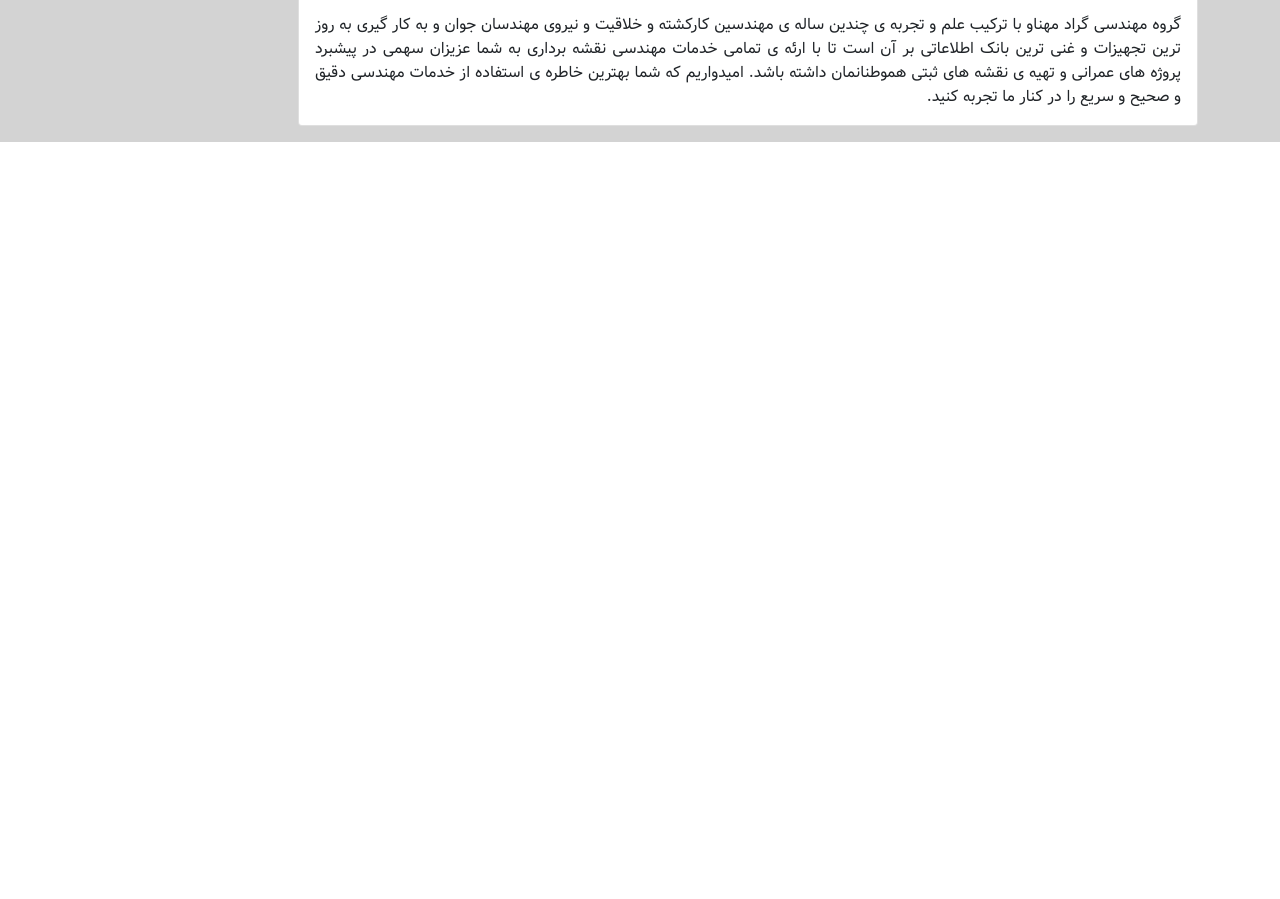
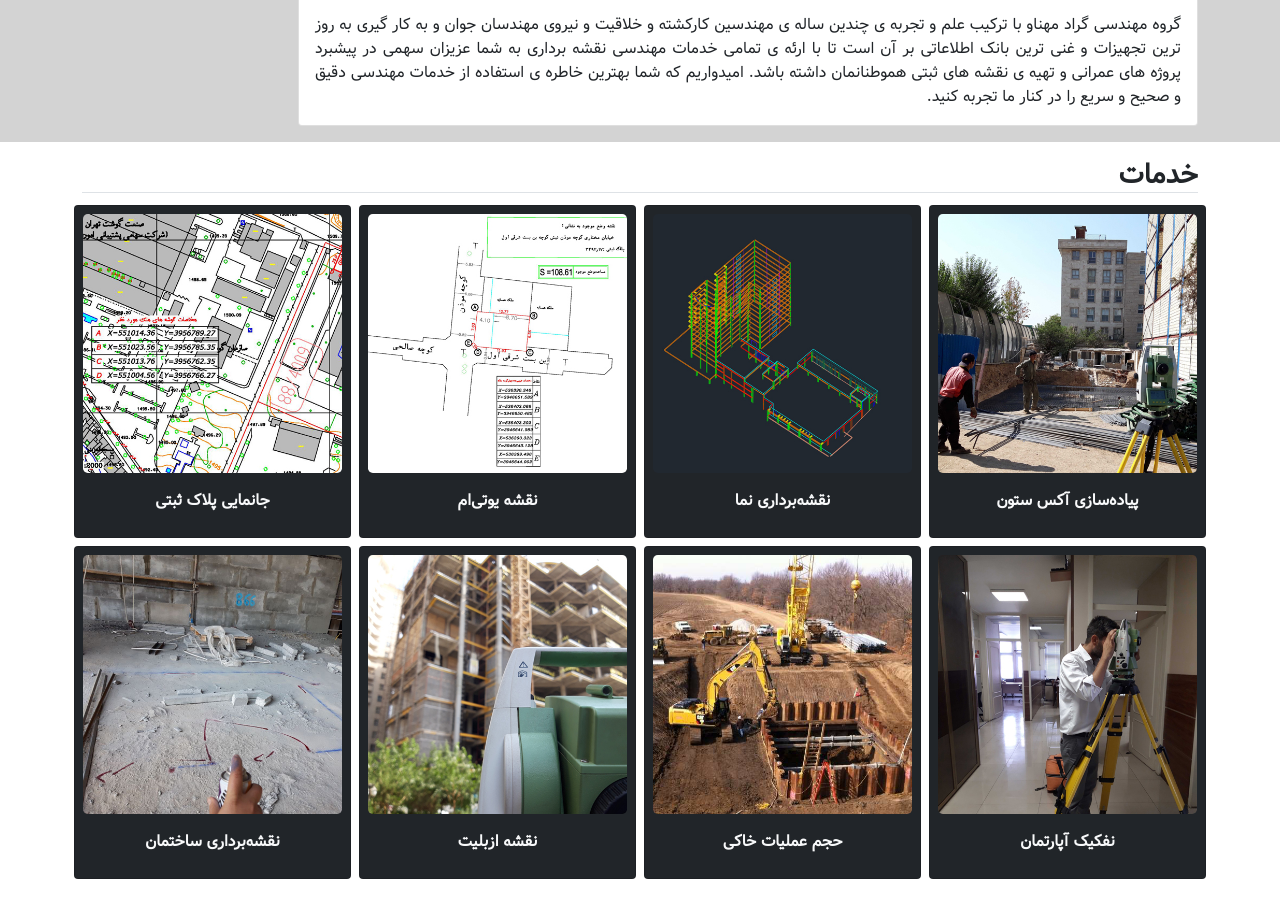
Before and after one commit to karamimh/GM, a plain HTML site: page index.html in a window 1280 px wide. Shown: the part 523-1422 px from the top of the page. Before the commit the page ends 800 px from the top, so only its background shows below. Drawn offline with Linux system fonts and the light colour scheme.

Commit message:
Services!

```diff
--- a/index.html
+++ b/index.html
@@ -36,7 +36,7 @@
                 <a href="#ABOUT" class="nav-link">درباره</a>
               </li>
               <li class="nav-item text-center fw-bold">
-                <a href="#SERVICE" class="nav-link">خدمات</a>
+                <a href="#SERVICES" class="nav-link">خدمات</a>
               </li>
               <li class="nav-item text-center fw-bold">
                 <a href="#CONTACT" class="nav-link">تماس</a>
@@ -95,6 +95,124 @@
       </div>
     </section>
 
+    <section id="SERVICES" class="container py-3">
+      <h3 class="fw-bold border-bottom">خدمات</h3>
+      <div class="row">
+        <div class="col-sm-6 col-lg-3 p-1">
+          <div class="card p-2 bg-dark text-light">
+            <img
+              src="assets/images/aks.jpg"
+              alt="پیاده‌سازی آکس ستون"
+              class="card-img-top rounded-3"
+            />
+            <div class="card-body">
+              <div class="card-title text-center fw-bold m-0">
+                پیاده‌سازی آکس ستون
+              </div>
+            </div>
+          </div>
+        </div>
+        <div class="col-sm-6 col-lg-3 p-1">
+          <div class="card p-2 bg-dark text-light">
+            <img
+              src="assets/images/nama.jpg"
+              alt="نقشه‌برداری نما"
+              class="card-img-top rounded-3"
+            />
+            <div class="card-body">
+              <div class="card-title text-center fw-bold m-0">
+                نقشه‌برداری نما
+              </div>
+            </div>
+          </div>
+        </div>
+        <div class="col-sm-6 col-lg-3 p-1">
+          <div class="card p-2 bg-dark text-light">
+            <img
+              src="assets/images/utm.jpg"
+              alt="نقشه یو‌تی‌ام"
+              class="card-img-top rounded-3"
+            />
+            <div class="card-body">
+              <div class="card-title text-center fw-bold m-0">
+                نقشه یو‌تی‌ام
+              </div>
+            </div>
+          </div>
+        </div>
+        <div class="col-sm-6 col-lg-3 p-1">
+          <div class="card p-2 bg-dark text-light">
+            <img
+              src="assets/images/janama.jpg"
+              alt="جانمایی پلاک ثبتی"
+              class="card-img-top rounded-3"
+            />
+            <div class="card-body">
+              <div class="card-title text-center fw-bold m-0">
+                جانمایی پلاک ثبتی
+              </div>
+            </div>
+          </div>
+        </div>
+      </div>
+      <div class="row">
+        <div class="col-sm-6 col-lg-3 p-1">
+          <div class="card p-2 bg-dark text-light">
+            <img
+              src="assets/images/taf.jpg"
+              alt="نفکیک آپارتمان"
+              class="card-img-top rounded-3"
+            />
+            <div class="card-body">
+              <div class="card-title text-center fw-bold m-0">
+                نفکیک آپارتمان
+              </div>
+            </div>
+          </div>
+        </div>
+        <div class="col-sm-6 col-lg-3 p-1">
+          <div class="card p-2 bg-dark text-light">
+            <img
+              src="assets/images/khak.jpg"
+              alt="حجم عملیات خاکی"
+              class="card-img-top rounded-3"
+            />
+            <div class="card-body">
+              <div class="card-title text-center fw-bold m-0">
+                حجم عملیات خاکی
+              </div>
+            </div>
+          </div>
+        </div>
+        <div class="col-sm-6 col-lg-3 p-1">
+          <div class="card p-2 bg-dark text-light">
+            <img
+              src="assets/images/ezb.jpg"
+              alt="نقشه ازبلیت"
+              class="card-img-top rounded-3"
+            />
+            <div class="card-body">
+              <div class="card-title text-center fw-bold m-0">نقشه ازبلیت</div>
+            </div>
+          </div>
+        </div>
+        <div class="col-sm-6 col-lg-3 p-1">
+          <div class="card p-2 bg-dark text-light">
+            <img
+              src="assets/images/sakh.jpg"
+              alt="نقشه‌برداری ساختمان"
+              class="card-img-top rounded-3"
+            />
+            <div class="card-body">
+              <div class="card-title text-center fw-bold m-0">
+                نقشه‌برداری ساختمان
+              </div>
+            </div>
+          </div>
+        </div>
+      </div>
+    </section>
+
     <script src="assets/scripts/bootstrap.bundle.min.js"></script>
     <script src="assets/scripts/scripts.js"></script>
   </body>
```
Also changed, not shown: assets/images/aks.jpg (added), assets/images/ezb.jpg (added), assets/images/janama.jpg (added), assets/images/khak.jpg (added), assets/images/nama.jpg (added), assets/images/sakh.jpg (added), assets/images/taf.jpg (added), assets/images/utm.jpg (added).
